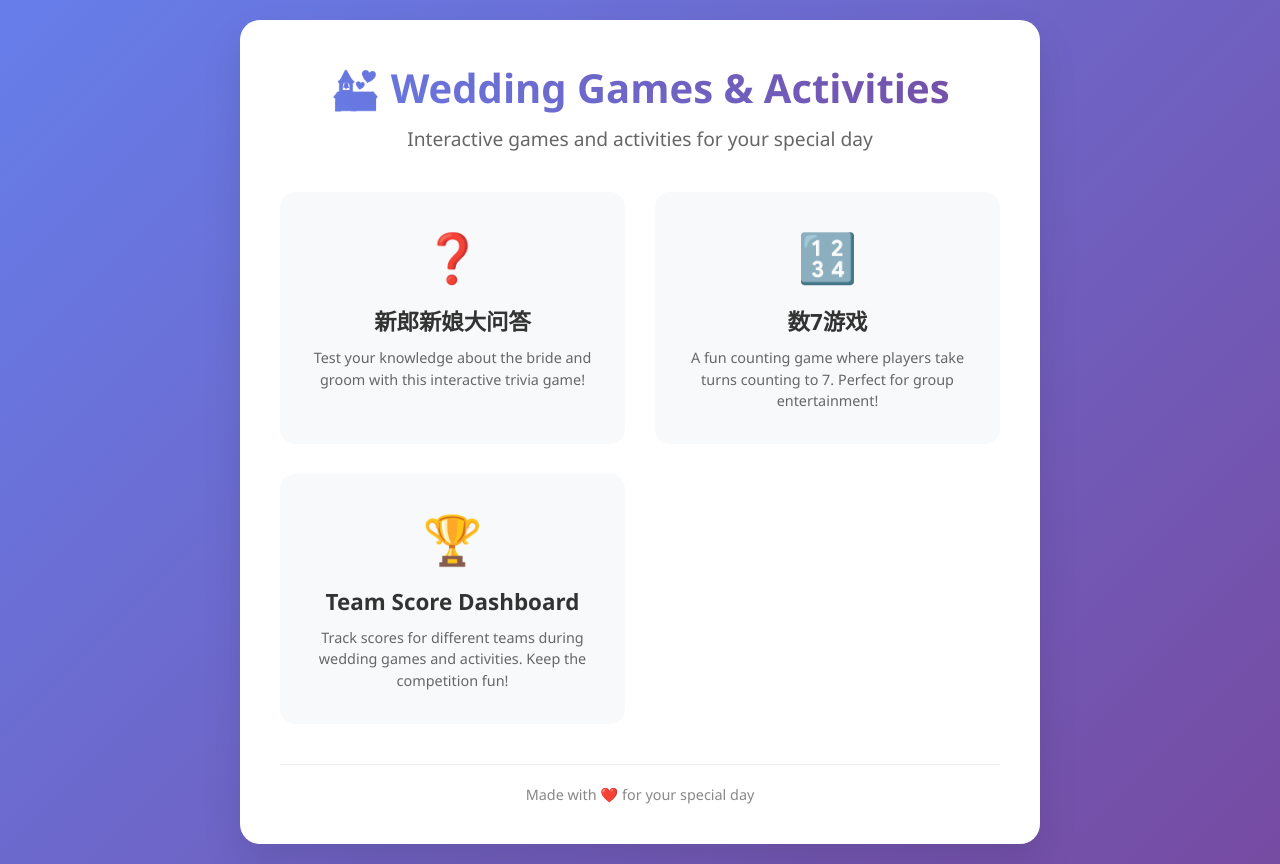
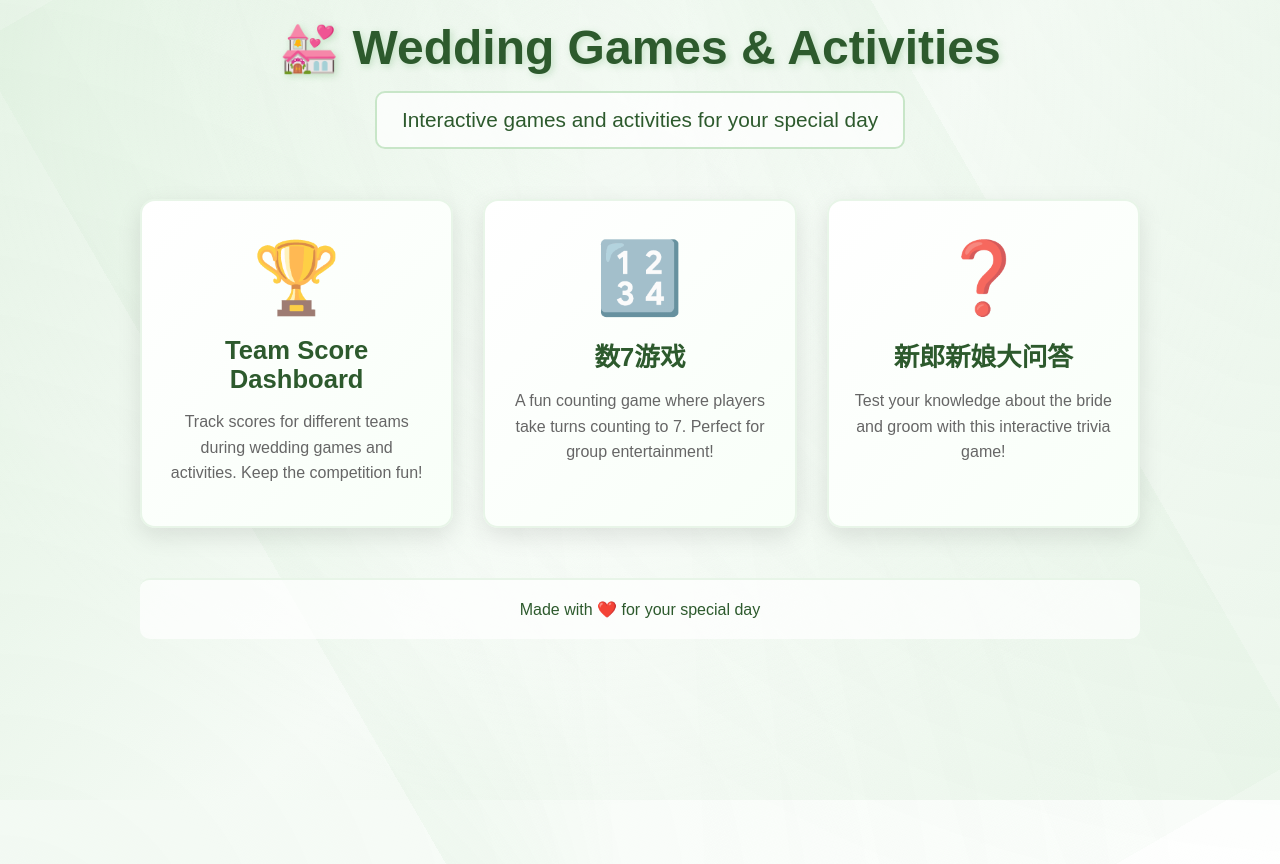
Before and after one commit to DaKingKong/wedding-proj, a plain HTML site: page index.html in a window 1280 px wide. After the commit the page ends 800 px from the top, so only its background shows below. Drawn offline with Linux system fonts and the light colour scheme.

Commit message:
Update main page theme to match other pages with green color scheme

```diff
--- a/index.html
+++ b/index.html
@@ -1,5 +1,6 @@
 <!DOCTYPE html>
 <html lang="en">
+
 <head>
     <meta charset="UTF-8">
     <meta name="viewport" content="width=device-width, initial-scale=1.0">
@@ -12,129 +13,239 @@
         }
 
         body {
-            font-family: 'Segoe UI', Tahoma, Geneva, Verdana, sans-serif;
-            background: linear-gradient(135deg, #667eea 0%, #764ba2 100%);
+            font-family: 'Microsoft YaHei', 'SimHei', 'Arial', sans-serif;
+            background: linear-gradient(135deg, #e8f5e8 0%, #ffffff 50%, #f0f8f0 100%);
+            color: #333;
             min-height: 100vh;
-            display: flex;
-            align-items: center;
-            justify-content: center;
             padding: 20px;
+            position: relative;
+            overflow-x: hidden;
+        }
+
+        /* Decorative curved background elements */
+        body::before {
+            content: '';
+            position: fixed;
+            top: -50%;
+            left: -50%;
+            width: 200%;
+            height: 200%;
+            background:
+                radial-gradient(circle at 20% 20%, rgba(76, 175, 80, 0.1) 0%, transparent 50%),
+                radial-gradient(circle at 80% 80%, rgba(76, 175, 80, 0.08) 0%, transparent 50%),
+                radial-gradient(circle at 40% 60%, rgba(255, 255, 255, 0.3) 0%, transparent 40%);
+            z-index: -2;
+            animation: float 20s ease-in-out infinite;
+        }
+
+        body::after {
+            content: '';
+            position: fixed;
+            top: 0;
+            left: 0;
+            width: 100%;
+            height: 100%;
+            background:
+                conic-gradient(from 0deg at 10% 10%, transparent 0deg, rgba(76, 175, 80, 0.05) 60deg, transparent 120deg),
+                conic-gradient(from 180deg at 90% 90%, transparent 0deg, rgba(76, 175, 80, 0.05) 60deg, transparent 120deg);
+            z-index: -1;
+            animation: rotate 30s linear infinite;
+        }
+
+        @keyframes float {
+            0%, 100% {
+                transform: translate(0, 0) rotate(0deg);
+            }
+            33% {
+                transform: translate(30px, -30px) rotate(120deg);
+            }
+            66% {
+                transform: translate(-20px, 20px) rotate(240deg);
+            }
+        }
+
+        @keyframes rotate {
+            0% {
+                transform: rotate(0deg);
+            }
+            100% {
+                transform: rotate(360deg);
+            }
         }
 
         .container {
-            background: white;
-            border-radius: 20px;
-            box-shadow: 0 20px 40px rgba(0, 0, 0, 0.1);
-            padding: 40px;
-            max-width: 800px;
-            width: 100%;
+            max-width: 1000px;
+            margin: 0 auto;
             text-align: center;
         }
 
         h1 {
-            color: #333;
-            margin-bottom: 10px;
-            font-size: 2.5em;
-            background: linear-gradient(45deg, #667eea, #764ba2);
-            -webkit-background-clip: text;
-            -webkit-text-fill-color: transparent;
-            background-clip: text;
+            color: #2d5a2d;
+            margin-bottom: 15px;
+            font-size: 3rem;
+            text-shadow: 2px 2px 4px rgba(0, 0, 0, 0.1);
+            animation: titleGlow 3s ease-in-out infinite;
+        }
+
+        @keyframes titleGlow {
+            0%, 100% {
+                text-shadow: 2px 2px 4px rgba(0, 0, 0, 0.1);
+            }
+            50% {
+                text-shadow: 2px 2px 8px rgba(76, 175, 80, 0.3);
+            }
         }
 
         .subtitle {
-            color: #666;
-            margin-bottom: 40px;
-            font-size: 1.2em;
+            color: #2d5a2d;
+            margin-bottom: 50px;
+            font-size: 1.3em;
+            background: rgba(255, 255, 255, 0.7);
+            border-radius: 10px;
+            padding: 15px 25px;
+            display: inline-block;
+            border: 2px solid #c8e6c8;
         }
 
         .games-grid {
             display: grid;
-            grid-template-columns: repeat(auto-fit, minmax(250px, 1fr));
+            grid-template-columns: repeat(auto-fit, minmax(300px, 1fr));
             gap: 30px;
-            margin-bottom: 40px;
+            margin-bottom: 50px;
         }
 
         .game-card {
-            background: #f8f9fa;
+            background: linear-gradient(135deg, #ffffff 0%, #f8fff8 100%);
             border-radius: 15px;
-            padding: 30px 20px;
+            padding: 40px 25px;
             transition: all 0.3s ease;
-            border: 2px solid transparent;
+            border: 2px solid #e8f5e8;
             text-decoration: none;
             color: inherit;
+            box-shadow: 0 8px 25px rgba(0, 0, 0, 0.1);
         }
 
         .game-card:hover {
-            transform: translateY(-5px);
-            box-shadow: 0 15px 30px rgba(0, 0, 0, 0.1);
-            border-color: #667eea;
+            transform: translateY(-8px);
+            box-shadow: 0 15px 35px rgba(0, 0, 0, 0.15);
+            border-color: #4caf50;
         }
 
         .game-icon {
-            font-size: 3em;
-            margin-bottom: 15px;
+            font-size: 4em;
+            margin-bottom: 20px;
             display: block;
+            animation: pulse 2s infinite;
+        }
+
+        @keyframes pulse {
+            0%, 100% {
+                transform: scale(1);
+                opacity: 1;
+            }
+            50% {
+                transform: scale(1.1);
+                opacity: 0.8;
+            }
         }
 
         .game-title {
-            font-size: 1.4em;
+            font-size: 1.6em;
             font-weight: bold;
-            margin-bottom: 10px;
-            color: #333;
+            margin-bottom: 15px;
+            color: #2d5a2d;
         }
 
         .game-description {
             color: #666;
-            font-size: 0.9em;
-            line-height: 1.5;
+            font-size: 1em;
+            line-height: 1.6;
         }
 
         .footer {
-            margin-top: 40px;
-            padding-top: 20px;
-            border-top: 1px solid #eee;
-            color: #888;
-            font-size: 0.9em;
+            margin-top: 50px;
+            padding-top: 30px;
+            border-top: 2px solid #e8f5e8;
+            color: #2d5a2d;
+            font-size: 1em;
+            background: rgba(255, 255, 255, 0.7);
+            border-radius: 10px;
+            padding: 20px;
         }
 
-        @media (max-width: 600px) {
-            .container {
-                padding: 20px;
+        @media (max-width: 768px) {
+            body {
+                padding: 15px;
             }
 
             h1 {
-                font-size: 2em;
+                font-size: 2.2em;
+            }
+
+            .subtitle {
+                font-size: 1.1em;
+                padding: 12px 20px;
             }
 
             .games-grid {
                 grid-template-columns: 1fr;
-                gap: 20px;
+                gap: 25px;
+            }
+
+            .game-card {
+                padding: 30px 20px;
+            }
+
+            .game-icon {
+                font-size: 3em;
+            }
+        }
+
+        @media (max-width: 480px) {
+            h1 {
+                font-size: 1.8em;
+            }
+
+            .game-card {
+                padding: 25px 15px;
+            }
+
+            .game-title {
+                font-size: 1.4em;
+            }
+
+            .game-description {
+                font-size: 0.9em;
             }
         }
     </style>
 </head>
+
 <body>
     <div class="container">
         <h1>💒 Wedding Games & Activities</h1>
         <p class="subtitle">Interactive games and activities for your special day</p>
 
         <div class="games-grid">
-            <a href="games/trivia/" class="game-card">
+
+            <a href="team-score/index.html" class="game-card">
+                <span class="game-icon">🏆</span>
+                <div class="game-title">Team Score Dashboard</div>
+                <div class="game-description">Track scores for different teams during wedding games and activities. Keep
+                    the competition fun!</div>
+            </a>
+
+            <a href="games/count-to-7/index.html" class="game-card">
+                <span class="game-icon">🔢</span>
+                <div class="game-title">数7游戏</div>
+                <div class="game-description">A fun counting game where players take turns counting to 7. Perfect for
+                    group entertainment!</div>
+            </a>
+            <a href="games/trivia/index.html" class="game-card">
                 <span class="game-icon">❓</span>
                 <div class="game-title">新郎新娘大问答</div>
-                <div class="game-description">Test your knowledge about the bride and groom with this interactive trivia game!</div>
-            </a>
-
-            <a href="games/count-to-7/" class="game-card">
-                <span class="game-icon">🔢</span>
-                <div class="game-title">数7游戏</div>
-                <div class="game-description">A fun counting game where players take turns counting to 7. Perfect for group entertainment!</div>
-            </a>
-
-            <a href="team-score/" class="game-card">
-                <span class="game-icon">🏆</span>
-                <div class="game-title">Team Score Dashboard</div>
-                <div class="game-description">Track scores for different teams during wedding games and activities. Keep the competition fun!</div>
+                <div class="game-description">Test your knowledge about the bride and groom with this interactive trivia
+                    game!</div>
             </a>
         </div>
 
@@ -143,4 +254,5 @@
         </div>
     </div>
 </body>
+
 </html>
```
